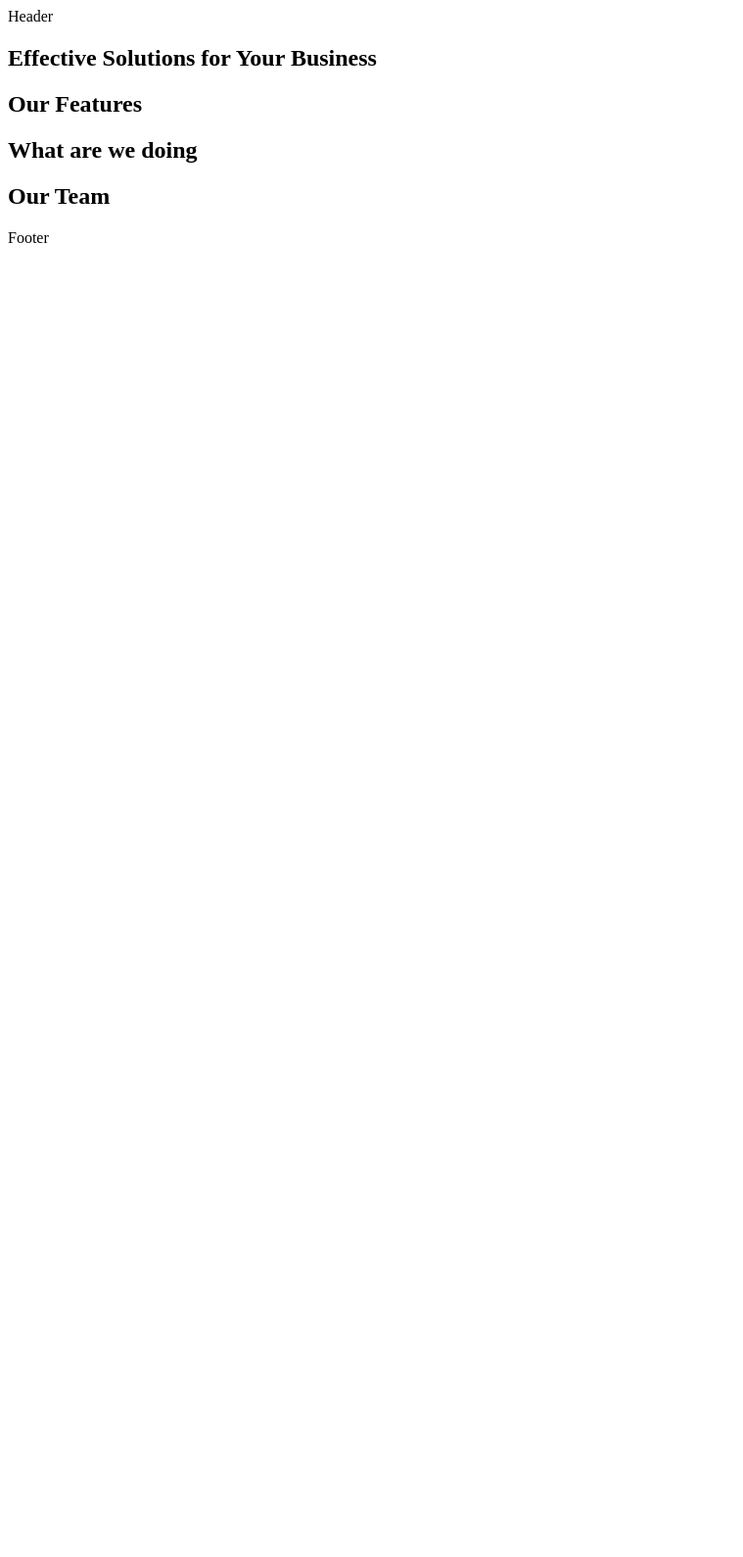
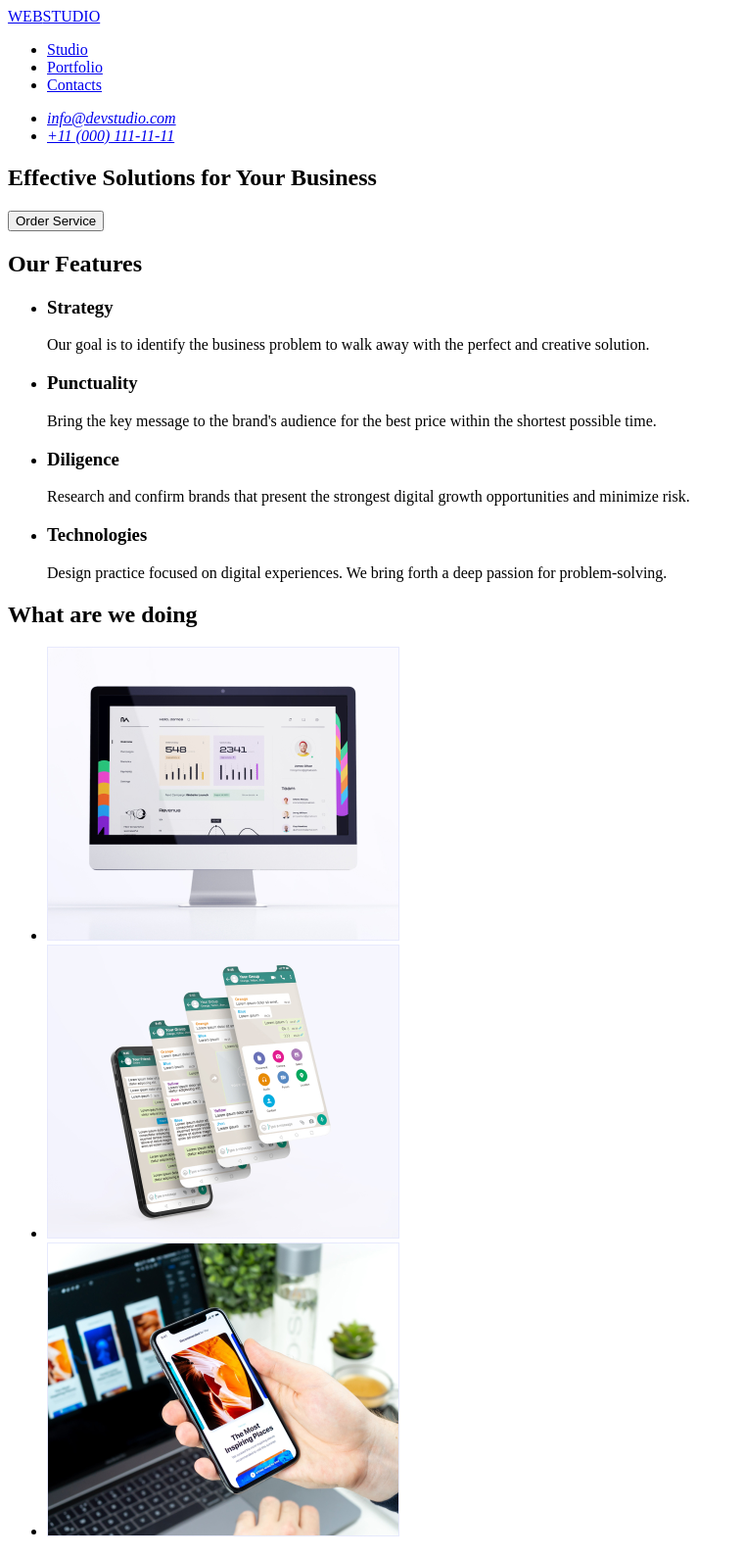
Before and after one commit to fff500/goit-markup-hw-01, a plain HTML site: page index.html in a window 1280 px wide. Shown: the top 1589 px of the page at 98% size, without its empty margins (0-759 px from the left). Before the commit the page ends 800 px from the top, so only its background shows below. Drawn offline with Linux system fonts and the light colour scheme.

Commit message:
Home page markup was added

```diff
--- a/index.html
+++ b/index.html
@@ -6,27 +6,150 @@
     <title>Studio</title>
   </head>
   <body>
-    <header>Header</header>
+    <header>
+      <a href="/index.html"> <span>WEB</span>STUDIO</a>
+      <nav>
+        <ul>
+          <li>
+            <a href="/studio.html">Studio</a>
+          </li>
+          <li>
+            <a href="/portfolio.html">Portfolio</a>
+          </li>
+          <li>
+            <a href="/contacts.html">Contacts</a>
+          </li>
+        </ul>
+      </nav>
+      <address>
+        <ul>
+          <li>
+            <a href="mailto:info@devstudio.com">info@devstudio.com</a>
+          </li>
+          <li>
+            <a href="tel:+110001111111">+11 (000) 111-11-11</a>
+          </li>
+        </ul>
+      </address>
+    </header>
 
     <main>
       <section>
-        <h1 hidden>Webstudio site Home page</h1>
-        <h2>Effective Solutions for Your Business</h2>
+        <h1>Effective Solutions for Your Business</h1>
+        <h2 hidden>Webstudio site Hero section</h2>
+        <button type="button">Order Service</button>
       </section>
 
       <section>
         <h2>Our Features</h2>
+        <ul>
+          <li>
+            <h3>Strategy</h3>
+            <p>
+              Our goal is to identify the business problem to walk away with the
+              perfect and creative solution.
+            </p>
+          </li>
+          <li>
+            <h3>Punctuality</h3>
+            <p>
+              Bring the key message to the brand's audience for the best price
+              within the shortest possible time.
+            </p>
+          </li>
+          <li>
+            <h3>Diligence</h3>
+            <p>
+              Research and confirm brands that present the strongest digital
+              growth opportunities and minimize risk.
+            </p>
+          </li>
+          <li>
+            <h3>Technologies</h3>
+            <p>
+              Design practice focused on digital experiences. We bring forth a
+              deep passion for problem-solving.
+            </p>
+          </li>
+        </ul>
       </section>
 
       <section>
         <h2>What are we doing</h2>
+        <ul>
+          <li>
+            <img
+              src="images/what-are-we-doing/item-1.jpg"
+              alt="Site shown on desktop monitor"
+              width="360"
+            />
+          </li>
+          <li>
+            <img
+              src="images/what-are-we-doing/item-2.jpg"
+              alt="Messeging application prototypes"
+              width="360"
+            />
+          </li>
+          <li>
+            <img
+              src="images/what-are-we-doing/item-3.jpg"
+              alt="Mobile application"
+              width="360"
+            />
+          </li>
+        </ul>
       </section>
 
       <section>
         <h2>Our Team</h2>
+        <ul>
+          <li>
+            <img
+              src="images/our-team/mark-guerrero.jpg"
+              alt="Mark Guerrero"
+              width="264"
+            />
+            <h3>Mark Guerrero</h3>
+            <p>Product Designer</p>
+          </li>
+          <li>
+            <img
+              src="images/our-team/tom-ford.jpg"
+              alt="Tom Ford"
+              width="264"
+            />
+            <h3>Tom Ford</h3>
+            <p>Frontend Developer</p>
+          </li>
+          <li>
+            <img
+              src="images/our-team/camila-garcia.jpg"
+              alt="Camila Garcia"
+              width="264"
+            />
+            <h3>Camila Garcia</h3>
+            <p>Marketing</p>
+          </li>
+          <li>
+            <img
+              src="images/our-team/daniel-wilson.jpg"
+              alt="Daniel Wilson"
+              width="264"
+            />
+            <h3>Daniel Wilson</h3>
+            <p>UI Designer</p>
+          </li>
+        </ul>
       </section>
     </main>
 
-    <footer>Footer</footer>
+    <footer>
+      <a href="/index.html"> <span>WEB</span>STUDIO</a>
+      <p>
+        Increase the flow of customers and sales for your business with digital
+        marketing & growth solutions.
+      </p>
+    </footer>
   </body>
 </html>
```
Also changed, not shown: images/our-team/camila-garcia.jpg (added), images/our-team/daniel-wilson.jpg (added), images/our-team/mark-guerrero.jpg (added), images/our-team/tom-ford.jpg (added), images/what-are-we-doing/item-1.jpg (added), images/what-are-we-doing/item-2.jpg (added), images/what-are-we-doing/item-3.jpg (added).
